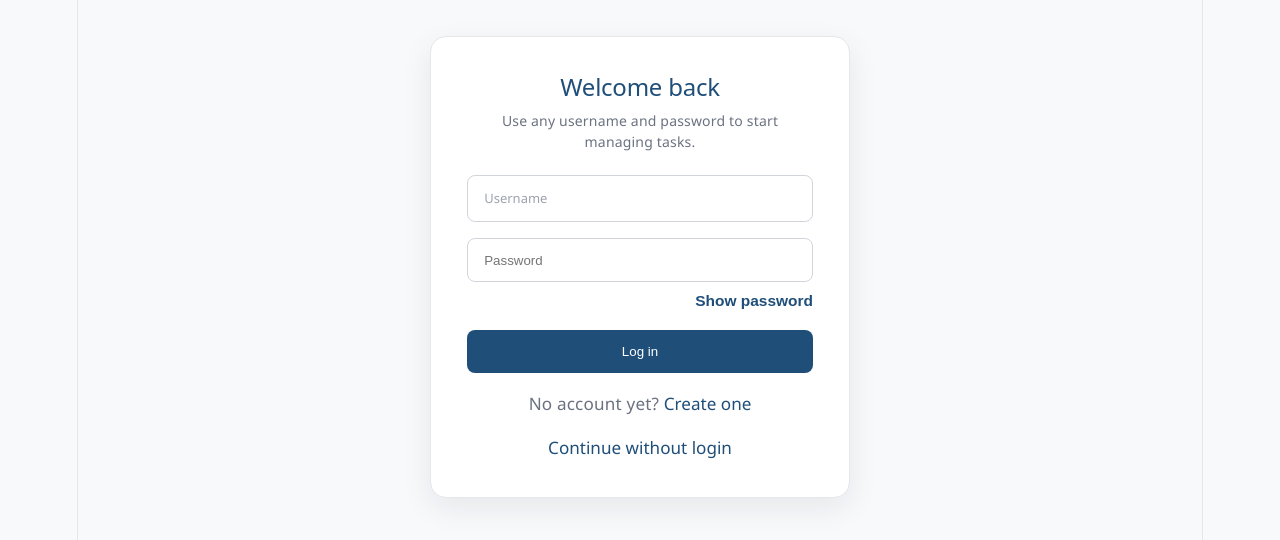
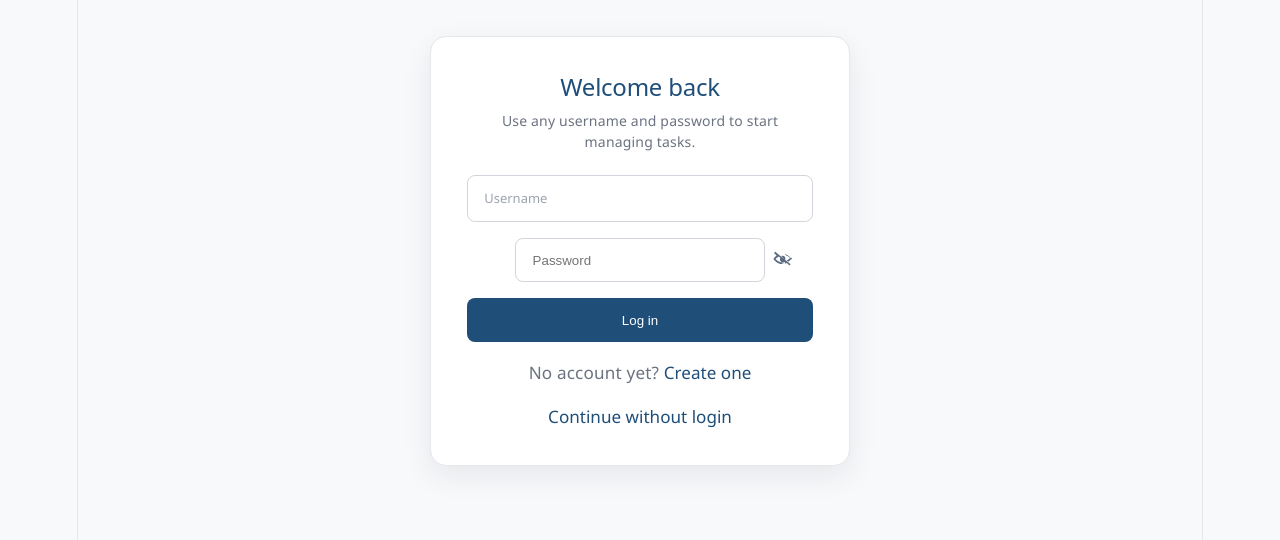
Before and after one commit to jeffGodonou/smart-task-manager, a React (Vite) app in the folder frontend/frontend/: page / in a window 1280 px wide. Shown: the top 540 px of the page. Built offline with nearby package versions, Linux system fonts and the light colour scheme; no server answers.

Commit message:
Refresh show password button display

```diff
--- a/frontend/frontend/src/components/AuthForm.css
+++ b/frontend/frontend/src/components/AuthForm.css
@@ -31,6 +31,14 @@
   border: 1px solid #d1d5db;
 }
 
+.auth-password-field {
+  position: relative;
+}
+
+.auth-password-field input {
+  padding-right: 3rem;
+}
+
 .auth-form .auth-submit {
   padding: 0.8rem 1rem;
   border: none;
@@ -45,20 +53,58 @@
 }
 
 .auth-password-toggle {
-  align-self: flex-end;
-  margin-top: -0.35rem;
-  margin-bottom: 0.2rem;
-  background: none;
+  position: absolute;
+  top: 50%;
+  right: 0.8rem;
+  transform: translateY(-50%);
+  display: inline-flex;
+  align-items: center;
+  justify-content: center;
+  width: 1.8rem;
+  height: 1.8rem;
+  background: transparent;
   border: none;
-  color: #1f4e79;
-  font-size: 0.86rem;
-  font-weight: 600;
+  color: #5b6b82;
   cursor: pointer;
   padding: 0;
 }
 
-.auth-password-toggle:hover {
-  text-decoration: underline;
+.auth-password-toggle svg {
+  width: 1.15rem;
+  height: 1.15rem;
+  fill: currentColor;
+}
+
+.auth-password-toggle:hover,
+.auth-password-toggle:focus-visible {
+  color: #1f4e79;
+}
+
+.auth-password-toggle:focus-visible {
+  outline: none;
+}
+
+.auth-password-tooltip {
+  position: absolute;
+  right: calc(100% + 0.55rem);
+  top: 50%;
+  transform: translateY(-50%);
+  background: #1f2937;
+  color: #fff;
+  font-size: 0.72rem;
+  font-weight: 600;
+  line-height: 1;
+  padding: 0.45rem 0.55rem;
+  border-radius: 6px;
+  white-space: nowrap;
+  opacity: 0;
+  pointer-events: none;
+  transition: opacity 0.15s ease;
+}
+
+.auth-password-toggle:hover .auth-password-tooltip,
+.auth-password-toggle:focus-visible .auth-password-tooltip {
+  opacity: 1;
 }
 
 .auth-error {
--- a/frontend/frontend/src/components/AuthForm.tsx
+++ b/frontend/frontend/src/components/AuthForm.tsx
@@ -12,6 +12,18 @@ import './AuthForm.css';
 type AuthFormProps = {
   onAuthenticated: (username?: string) => void;
 };
+
+function EyeIcon({ visible }: { visible: boolean }) {
+  return visible ? (
+    <svg viewBox="0 0 24 24" aria-hidden="true" focusable="false">
+      <path d="M12 5c5.7 0 9.8 5.2 10 5.4a1 1 0 0 1 0 1.2C21.8 11.8 17.7 17 12 17S2.2 11.8 2 11.6a1 1 0 0 1 0-1.2C2.2 10.2 6.3 5 12 5Zm0 2c-3.9 0-7 3.2-8 4 .9.8 4.1 4 8 4s7-3.2 8-4c-.9-.8-4.1-4-8-4Zm0 1.5A3.5 3.5 0 1 1 8.5 12 3.5 3.5 0 0 1 12 8.5Zm0 2A1.5 1.5 0 1 0 13.5 12 1.5 1.5 0 0 0 12 10.5Z" />
+    </svg>
+  ) : (
+    <svg viewBox="0 0 24 24" aria-hidden="true" focusable="false">
+      <path d="M3.7 2.3 2.3 3.7l3 3C3.5 8.1 2.2 9.8 2 10a1 1 0 0 0 0 1.2C2.2 11.4 6.3 16.6 12 16.6c2 0 3.8-.6 5.3-1.4l3 2.9 1.4-1.4L3.7 2.3Zm8.3 12.3c-3.9 0-7-3.2-8-4 .6-.5 2.1-1.8 4.1-2.8l1.6 1.6a3.5 3.5 0 0 0 4.8 4.8l1.4 1.4c-1.1.4-2.4.6-3.9.6Zm0-7.6a3.5 3.5 0 0 1 3.5 3.5c0 .4-.1.8-.2 1.2l-4.5-4.5c.4-.1.8-.2 1.2-.2Zm10 3c-.1-.2-3-4-7.3-5l1.7 1.7c2.2.8 3.8 2.2 4.6 2.9-.5.5-1.8 1.7-3.7 2.7l1.6 1.6c2.2-1.4 3.8-3.3 4-3.5a1 1 0 0 0 .1-1.4Z" />
+    </svg>
+  );
+}
 
 export default function AuthForm({ onAuthenticated }: AuthFormProps) {
   const [mode, setMode] = useState<'login' | 'register'>('login');
@@ -53,6 +65,7 @@ export default function AuthForm({ onAuthenticated }: AuthFormProps) {
           onChange={(event) => setUsername(event.target.value)}
           required
         />
+        <div className="auth-password-field">
           <input
             type={showPassword ? 'text' : 'password'}
             placeholder="Password"
@@ -66,8 +79,12 @@ export default function AuthForm({ onAuthenticated }: AuthFormProps) {
             onClick={() => setShowPassword((current) => !current)}
             aria-label={showPassword ? 'Hide password' : 'Show password'}
           >
+            <EyeIcon visible={showPassword} />
+            <span className="auth-password-tooltip">
               {showPassword ? 'Hide password' : 'Show password'}
+            </span>
           </button>
+        </div>
         {error && <div className="auth-error">{error}</div>}
         <button type="submit" className="auth-submit" disabled={loading}>
           {loading ? 'Working...' : mode === 'login' ? 'Log in' : 'Create account'}
```
Lines whose indentation alone changed are shown as unchanged.
